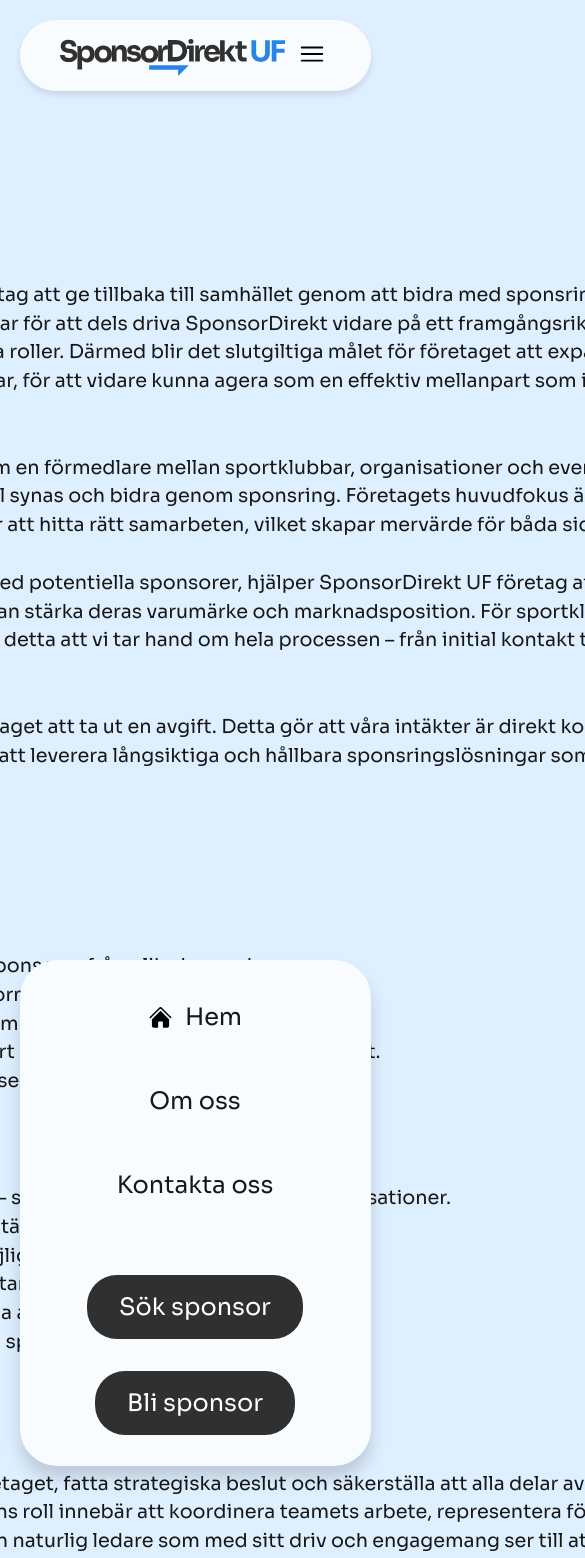
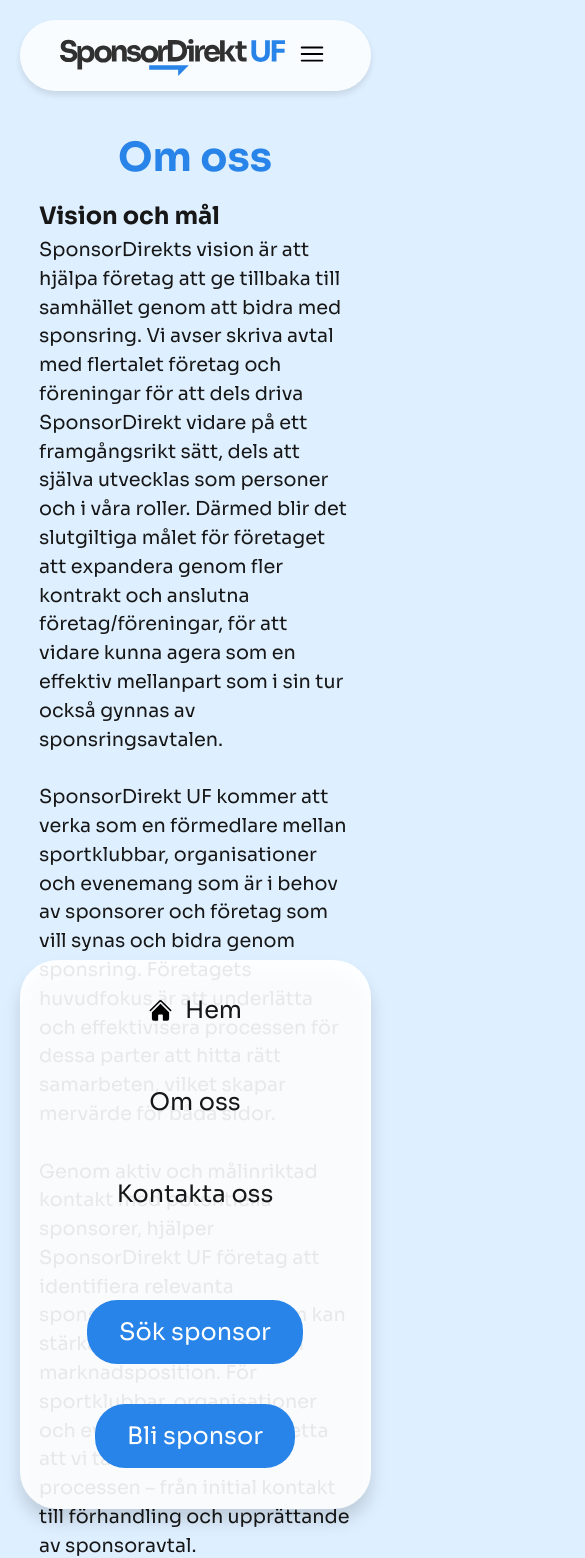
Before and after one commit to monweh/sponsordirektuf, a Next.js app: page /om-oss in a window 390 px wide. Shown: the top 1558 px of the page, 585 px wide, since content can reach past the window. Built offline with nearby package versions, Linux system fonts and the light colour scheme.

Commit message:
Completed mobile accessibility

```diff
--- a/src/app/ansokan/bli-sponsor/page.tsx
+++ b/src/app/ansokan/bli-sponsor/page.tsx
@@ -6,8 +6,8 @@
 export default function Page() {
     return (
         <div>
-            <div className="h-20"></div>
-            <div className="w-100 h-fit">
+            <div className="fillout-form-space"></div>
+            <div className="fillout-form md:w-100 h-fit">
                 <FilloutStandardEmbed filloutId="e4FNFQKV71us" dynamicResize/>
             </div>
         </div>
--- a/src/app/ansokan/sok-sponsor/page.tsx
+++ b/src/app/ansokan/sok-sponsor/page.tsx
@@ -6,8 +6,8 @@
 export default function Page() {
     return (
         <div>
-            <div className="h-20"></div>
-            <div className="w-100 h-fit">
+            <div className="fillout-form-space"></div>
+            <div className="fillout-form md:w-100 h-fit">
                 <FilloutStandardEmbed filloutId="oDn58WYqz5us" dynamicResize/>
             </div>
         </div>
--- a/src/app/globals.css
+++ b/src/app/globals.css
@@ -31,7 +31,7 @@
 }
 ul {
   font-size: 1.2rem;
-  list-style-type: disc;
+  list-style-type: square;
 }
 
 .title {
@@ -59,22 +59,30 @@
   box-shadow: 0 4px 6px rgba(0, 0, 0, 0.1);
   z-index: 1000;
 }
+
+.header-background-blur {
+  filter: blur(8px);
+  transition: filter 0.3s;
+}
+
 .mobile-navbar{
   position: fixed;
   padding: 0;
   top: 0;
   left: 0;
   width: 100%;
-  height: 60vh;
-  background-color: #f8fcff;
+  height: 65vh;
+  background-color: rgba(255, 255, 255, 0.9);
+  /* background-color: #f8fcff; */
   display: flex;
   justify-content: center;
   align-items: center;
   flex-direction: column;
   border-radius: 2.34rem;
   margin-top: 6rem;
+  padding-bottom: 1rem;
   filter: drop-shadow(0 0.75rem 0.5rem rgba(0, 0, 0, 0.15));
-  transition: transform 0.5s ease-in-out;
+  transition: transform 0.25s ease-in-out;
   transform: translateY(100vh);
   z-index: -10 !important;
 }
@@ -87,14 +95,7 @@
   transform: translateY(100);
 }
 
-@media (max-width: 768px) {
-  .header {
-    width: 90%;
-  }
-  .textbox-grid {
-    width: 90% !important;
-  }
-}
+
 
 .footer {
   background: #ffffff;
@@ -107,6 +108,14 @@
 
 #ansokan-grid {
   width: 48rem;
+}
+
+.fillout-form {
+  width: 90vw;
+}
+
+.fillout-form-space {
+  height: 6rem;
 }
 
 .gridbox {
@@ -161,13 +170,28 @@
 }
 
 .text-block {
-  width: 72rem;
+  width: 52rem;
 }
 
 .icon-button {
-  transition: transform 0.5s ease-in-out;
+  transition: transform 0.25s ease-in-out;
 }
 
 .icon-button.open {
   transform: rotate(90deg);
 }
+
+@media (max-width: 768px) {
+  .header {
+    width: 90%;
+  }
+  .textbox-grid {
+    width: 90% !important;
+  }
+  .fillout-form-space {
+    height: 8rem;
+  }
+  .text-block {
+    width: 80%;
+  }
+}
--- a/src/app/kontakt/page.tsx
+++ b/src/app/kontakt/page.tsx
@@ -1,8 +1,8 @@
 export default function Page() {
     return (
-        <div className="flex flex-col justify-center items-center">
-            <h1 className="title flex justify-center items-center mt-48">Kontakta oss</h1>
-            <p>E-post: <b>frank@sponsordirekt.se </b></p> <br />
+        <div className="flex flex-col justify-center items-center mb-32">
+            <h1 className="title flex justify-center items-center mt-64 md:mt-48 mb-2">Kontakta oss</h1>
+            <p>E-post: <b>kontakt@sponsordirekt.se </b></p> <br />
         </div>
     );
 }
--- a/src/app/layout.tsx
+++ b/src/app/layout.tsx
@@ -24,7 +24,7 @@
     <html lang="en">
       <body className={`${sora.className} antialiased flex flex-col md:h-screen items-center`}>
         <Header />
-        <main className="flex-grow">
+        <main className="header-background flex-grow">
           {children}
         </main>
       <Footer />
--- a/src/app/om-oss/page.tsx
+++ b/src/app/om-oss/page.tsx
@@ -1,18 +1,18 @@
 export default function OmOss() {
     return (
         <div>
-            <div className='w-screen flex flex-col items-center mt-48'>
-                <div className='text-block mb-36'>
-                    <h1 className='title sponsor-blue'>Om oss</h1>
+            <div className='w-screen flex flex-col items-center mt-32 md:mt-48 mb-12'>
+                <div className='text-block flex flex-col items-center'>
+                    <h1 className='title sponsor-blue mb-2'>Om oss</h1>
                     <p>
-                    <b>Vision och mål</b> <br />
+                    <b className="!text-2xl !leading-10">Vision och mål</b> <br />
                         SponsorDirekts vision är att hjälpa företag att ge tillbaka till samhället genom att bidra med sponsring. Vi avser skriva avtal med flertalet företag och föreningar för att dels driva SponsorDirekt vidare på ett framgångsrikt sätt, dels att själva utvecklas som personer och i våra roller. Därmed blir det slutgiltiga målet för företaget att expandera genom fler kontrakt och anslutna företag/föreningar, för att vidare kunna agera som en effektiv mellanpart som i sin tur också gynnas av sponsringsavtalen. <br /> <br />
                         SponsorDirekt UF kommer att verka som en förmedlare mellan sportklubbar, organisationer och evenemang som är i behov av sponsorer och företag som vill synas och bidra genom sponsring. Företagets huvudfokus är att underlätta och effektivisera processen för dessa parter att hitta rätt samarbeten, vilket skapar mervärde för båda sidor. <br /> <br />
                         Genom aktiv och målinriktad kontakt med potentiella sponsorer, hjälper SponsorDirekt UF företag att identifiera relevanta sponsringsmöjligheter som kan stärka deras varumärke och marknadsposition. För sportklubbar, organisationer och evenemang innebär detta att vi tar hand om hela processen – från initial kontakt till förhandling och upprättande av sponsoravtal. <br /> <br />
                         I utbyte mot våra tjänster kommer företaget att ta ut en avgift. Detta gör att våra intäkter är direkt kopplade till det värde vi tillför, och vi strävar alltid efter att leverera långsiktiga och hållbara sponsringslösningar som gynnar samtliga parter. <br /> <br />
                     </p>
-                    <h1 className='title sponsor-blue'>Varför oss?</h1>
-                    <p className='text-2xl my-4'>För de som söker sponsring:</p>
+                    <h1 className='title sponsor-blue mb-2 mt-12'>Varför oss?</h1>
+                    <p className='text-2xl my-2'>För de som söker sponsring:</p>
                         <ul>
                             <li><b>Tillgång till ett nätverk</b> av potentiella sponsorer från olika branscher.</li>
                             <li><b>Snabb och smidig process</b> – fyll i vårt formulär och kom igång direkt.</li>
@@ -21,7 +21,7 @@
                             <li><b>Professionellt stöd</b> genom hela processen, från första kontakt till avtal.</li>
                         </ul>
                     <br />
-                    <p className='text-2xl my-4'>För de som vill sponsra:</p>
+                    <p className='text-2xl my-2'>För de som vill sponsra:</p>
                         <ul>
                             <li><b>Tillgång till mångsidiga verksamheter</b> – sportklubbar, evenemang och organisationer.</li>
                             <li><b>Målgruppsanpassad exponering</b> som stärker ditt varumärke.</li>
@@ -31,7 +31,7 @@
                             <li><b>Låg avgift</b> – endast 6% av det slutgiltiga sponsorbeloppet.</li>
                         </ul>
                     <br />
-                    <h1 className='title sponsor-blue'>Vilka är vi?</h1>
+                    <h1 className='title sponsor-blue mb-2 mt-12'>Vilka är vi?</h1>
                     <p>
                         <b>Anton Frank – VD </b><br />
                         Som VD ansvarar Anton för att leda företaget, fatta strategiska beslut och säkerställa att alla delar av verksamheten arbetar mot våra gemensamma mål. Hans roll innebär att koordinera teamets arbete, representera företaget utåt och se till att vi följer vår affärsplan. Anton är en naturlig ledare som med sitt driv och engagemang ser till att hålla ihop verksamheten och inspirera oss att leverera vårt bästa. <br /> <br />
--- a/src/app/ui/footer/footer.tsx
+++ b/src/app/ui/footer/footer.tsx
@@ -2,7 +2,7 @@
 
 export default function Footer() {
     return (
-        <footer className="footer py-4 mt-8 z-10 w-screen">
+        <footer className="header-background footer py-4 mt-8 z-10 w-screen">
             <div className="container mx-auto md:px-36 flex flex-col md:flex-row text-center justify-between items-center">
                 <p>&copy; 2024 SponsorDirekt UF</p>
                 <div className="flex gap-4">
--- a/src/app/ui/header/mobile-nav.tsx
+++ b/src/app/ui/header/mobile-nav.tsx
@@ -1,4 +1,4 @@
-import { useState } from 'react';
+import { useState, useEffect } from 'react';
 import Link from 'next/link';
 import Image from 'next/image';
 import homeIcon from '/public/images/home-icon.svg';
@@ -9,6 +9,19 @@
     const [isOpen, setIsOpen] = useState(false);
 
     const handleToggle = () => setIsOpen(!isOpen);
+
+    const handleClose = () => setIsOpen(false);
+
+    useEffect(() => {
+        const elements = document.getElementsByClassName('header-background');
+        for (let i = 0; i < elements.length; i++) {
+            if (isOpen) {
+                    elements[i].classList.add('header-background-blur');
+                } else {
+                    elements[i].classList.remove('header-background-blur');
+                }
+        }
+    }, [isOpen]);
 
     return (
         <div>
@@ -25,9 +38,9 @@
             <div>
                 <div className={`mobile-navbar ${isOpen ? 'slide-down' : 'slide-up'}`}>
                     <div>
-                    <nav className='flex flex-col gap-8 justify-center content-between items-center w-full'>
+                    <nav className='flex flex-col gap-10 justify-center content-between items-center w-full'>
                         <Link href="/" passHref>
-                        <button className='button flex items-center gap-3 text-2xl'>
+                        <button className='button flex items-center gap-3 text-2xl' onClick={handleClose}>
                             <Image
                             src={homeIcon}
                             width={25}
@@ -38,17 +51,17 @@
                         </button>
                         </Link>
                         <Link href="/om-oss" passHref>
-                            <button className='button flex text-2xl'>Om oss</button>
+                            <button className='button flex text-2xl' onClick={handleClose}>Om oss</button>
                         </Link>
                         <Link href="/kontakt" passHref>
-                            <button className='button flex text-2xl'>Kontakta oss</button>
+                            <button className='button flex text-2xl' onClick={handleClose}>Kontakta oss</button>
                         </Link>
                         <div className='h-0'></div>
                         <Link href='/ansokan/sok-sponsor' passHref>
-                            <button className='altButton flex text-2xl py-4 px-8' type='button'>Sök sponsor</button>
+                            <button className='altButton !bg-sponsor-blue flex text-2xl py-4 px-8' onClick={handleClose}>Sök sponsor</button>
                         </Link>
                         <Link href='/ansokan/bli-sponsor' passHref>
-                            <button className='altButton flex text-2xl py-4 px-8'>Bli sponsor</button>
+                            <button className='altButton !bg-sponsor-blue flex text-2xl py-4 px-8' onClick={handleClose}>Bli sponsor</button>
                         </Link>
                     </nav>
                     </div>
```
Lines whose indentation alone changed are shown as unchanged.
